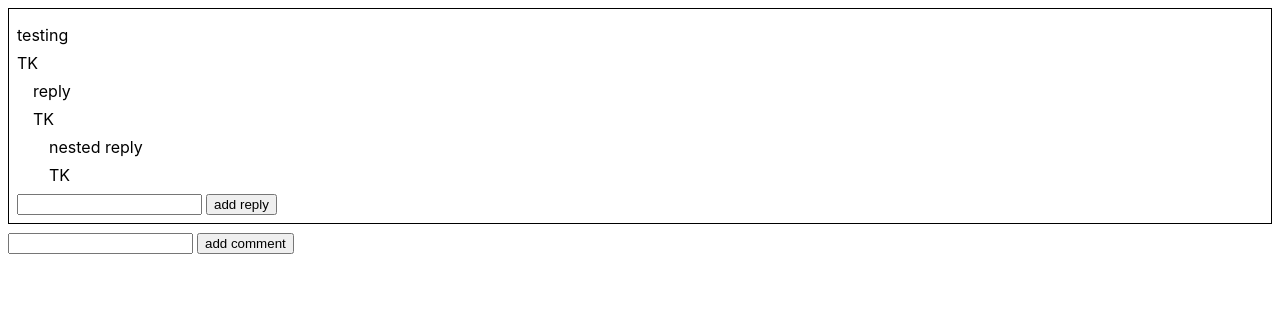
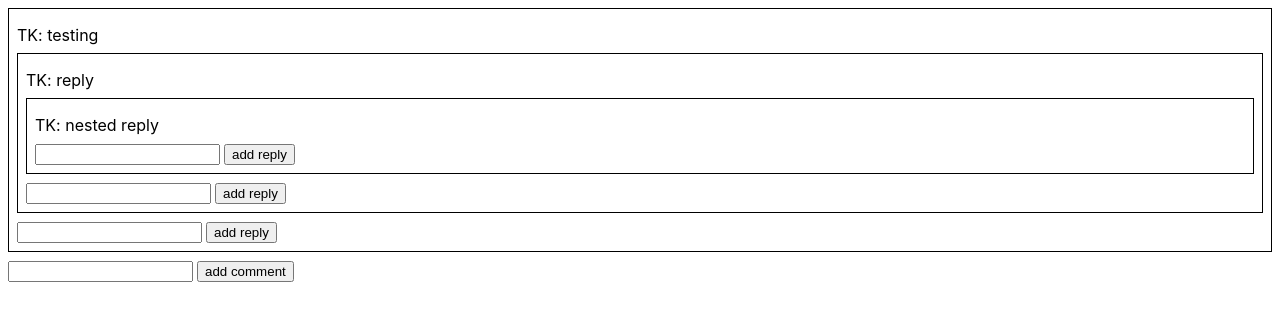
Before and after one commit to imteekay/crafting-frontend, a Next.js app in the folder react/: page /nested-comments in a window 1280 px wide. Shown: the top 320 px of the page. Built offline with nearby package versions, Linux system fonts and the light colour scheme.

Commit message:
solve a nested comments

```diff
--- a/react/pages/nested-comments/index.js
+++ b/react/pages/nested-comments/index.js
@@ -1,4 +1,27 @@
 import { useState, createContext, useContext } from 'react';
+
+const initialState = [
+  {
+    text: 'testing',
+    author: 'TK',
+    edited: false,
+    replies: [
+      {
+        text: 'reply',
+        author: 'TK',
+        edited: false,
+        replies: [
+          {
+            text: 'nested reply',
+            author: 'TK',
+            edited: false,
+            replies: [],
+          },
+        ],
+      },
+    ],
+  },
+];
 
 const CommentsContext = createContext();
 
@@ -7,11 +30,24 @@ export const CommentsProvider = (props) => {
   const [comment, setComment] = useState('');
   const [reply, setReply] = useState('');
 
+  const updateReply = (comments, ids) => {
+    if (ids.length === 0) {
+      return [...comments, reply];
+    }
+
+    comments[ids[0]].replies = updateReply(
+      comments[ids[0]].replies,
+      ids.slice(1)
+    );
+
+    return [...comments];
+  };
+
   const handleCommentOnChange = (event) => {
     setComment(event.target.value);
   };
 
-  const handleCommentAdition = (event) => {
+  const handleCommentAdition = () => {
     setComments([
       ...comments,
       { text: comment, author: 'TK', edited: false, replies: [] },
@@ -27,19 +63,8 @@ export const CommentsProvider = (props) => {
     });
   };
 
-  const handleReply = (index) => () => {
-    setComments(
-      comments.map((comment, id) => {
-        if (index === id) {
-          return {
-            ...comment,
-            replies: [...comment.replies, reply],
-          };
-        }
-
-        return comment;
-      })
-    );
+  const handleReply = (ids) => () => {
+    setComments(updateReply(comments, ids));
   };
 
   const providerValue = {
@@ -97,73 +122,60 @@ Develop a Comments Engine with the following features
 ]
 */
 
-const initialState = [
-  {
-    text: 'testing',
-    author: 'TK',
-    edited: false,
-    replies: [
-      {
-        text: 'reply',
-        author: 'TK',
-        edited: false,
-        replies: [
-          {
-            text: 'nested reply',
-            author: 'TK',
-            edited: false,
-            replies: [],
-          },
-        ],
-      },
-    ],
-  },
-];
+const RepliesBox = ({ ids, replies }) => {
+  const { handeReplyChange, handleReply } = useContext(CommentsContext);
 
-const RepliesBox = ({ commentIndex, replies }) =>
-  replies.map((reply) => (
-    <div key={reply.text} style={{ margin: '8px 0', paddingLeft: '16px' }}>
-      <p style={{ marginTop: '8px', marginBottom: '8px' }}>{reply.text}</p>
-      <p style={{ marginTop: '8px', marginBottom: '8px' }}>{reply.author}</p>
+  return replies.map((reply, index) => {
+    const indices = [...ids, index];
+
+    return (
+      <div
+        key={reply.text}
+        style={{
+          border: '1px solid',
+          padding: '8px',
+          margin: '8px',
+          margin: '8px 0',
+        }}
+      >
+        <p style={{ marginTop: '8px', marginBottom: '8px' }}>
+          {reply.author}: {reply.text}
+        </p>
         {reply.edited ? (
           <p style={{ marginTop: '8px', marginBottom: '8px' }}>✅</p>
         ) : null}
-      <RepliesBox replies={reply.replies} />
+        <RepliesBox ids={indices} replies={reply.replies} />
+        <input style={{ marginRight: '4px' }} onChange={handeReplyChange} />
+        <button onClick={handleReply(indices)}>add reply</button>
       </div>
-  ));
+    );
+  });
+};
 
-const Comment = ({
-  text,
-  author,
-  edited,
-  replies,
-  handeReplyChange,
-  handleReply,
-  index,
-}) => (
+const Comment = ({ text, author, edited, replies, ids }) => {
+  const { handeReplyChange, handleReply } = useContext(CommentsContext);
+
+  return (
     <div
       style={{ border: '1px solid', padding: '8px', margin: '8px' }}
       key={text}
     >
-    <p style={{ marginTop: '8px', marginBottom: '8px' }}>{text}</p>
-    <p style={{ marginTop: '8px', marginBottom: '8px' }}>{author}</p>
+      <p style={{ marginTop: '8px', marginBottom: '8px' }}>
+        {author}: {text}
+      </p>
       {edited ? (
         <p style={{ marginTop: '8px', marginBottom: '8px' }}>✅</p>
       ) : null}
-    <RepliesBox commentIndex={index} replies={replies} />
+      <RepliesBox ids={ids} replies={replies} />
       <input style={{ marginRight: '4px' }} onChange={handeReplyChange} />
-    <button onClick={handleReply(index)}>add reply</button>
+      <button onClick={handleReply(ids)}>add reply</button>
     </div>
   );
+};
 
 const Comments = () => {
-  const {
-    comments,
-    handleCommentOnChange,
-    handleCommentAdition,
-    handeReplyChange,
-    handleReply,
-  } = useContext(CommentsContext);
+  const { comments, handleCommentOnChange, handleCommentAdition } =
+    useContext(CommentsContext);
 
   return (
     <>
@@ -173,9 +185,7 @@ const Comments = () => {
           author={comment.author}
           edited={comment.edited}
           replies={comment.replies}
-          handeReplyChange={handeReplyChange}
-          handleReply={handleReply}
-          index={index}
+          ids={[index]}
         />
       ))}
 
```
Lines whose indentation alone changed are shown as unchanged.
